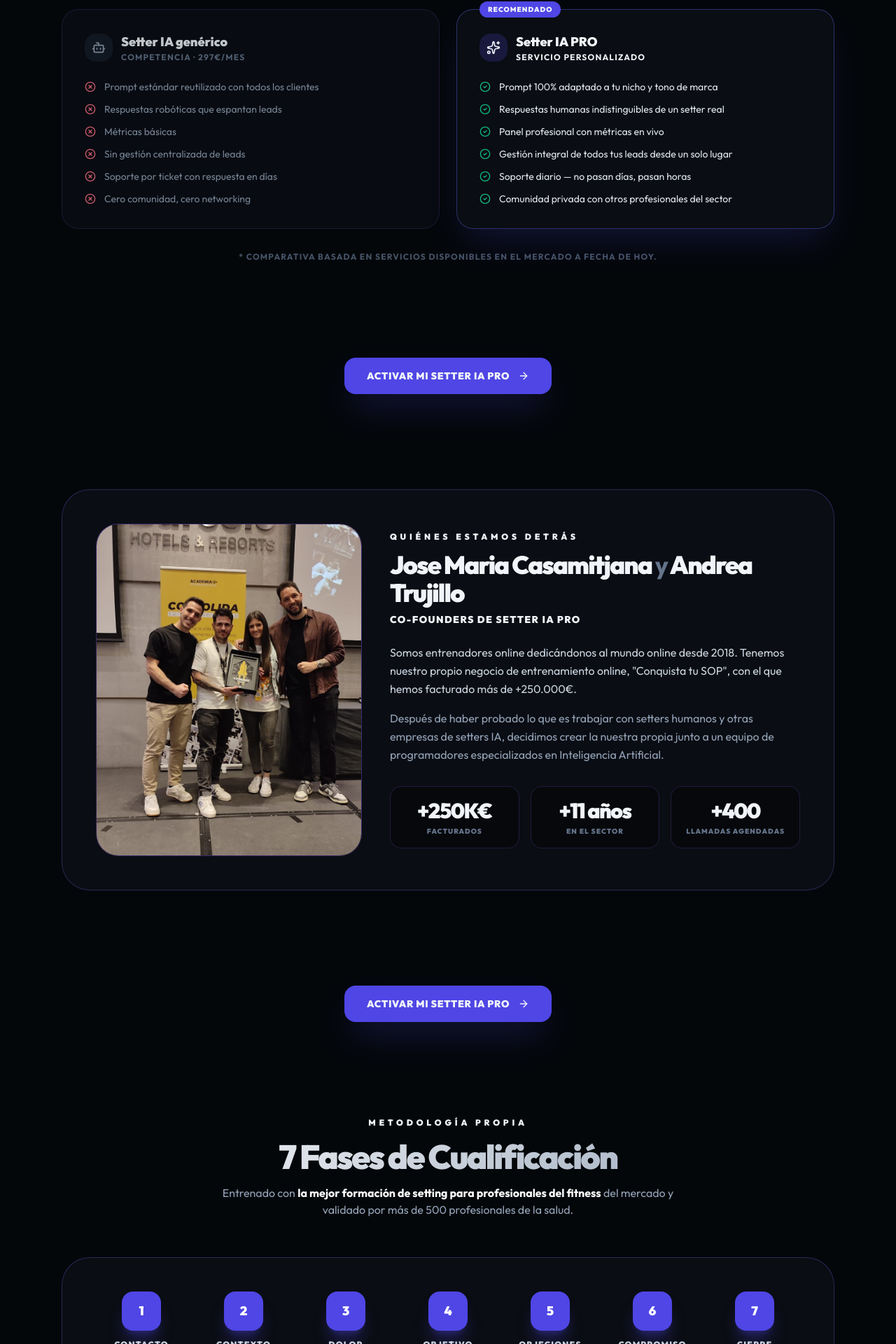
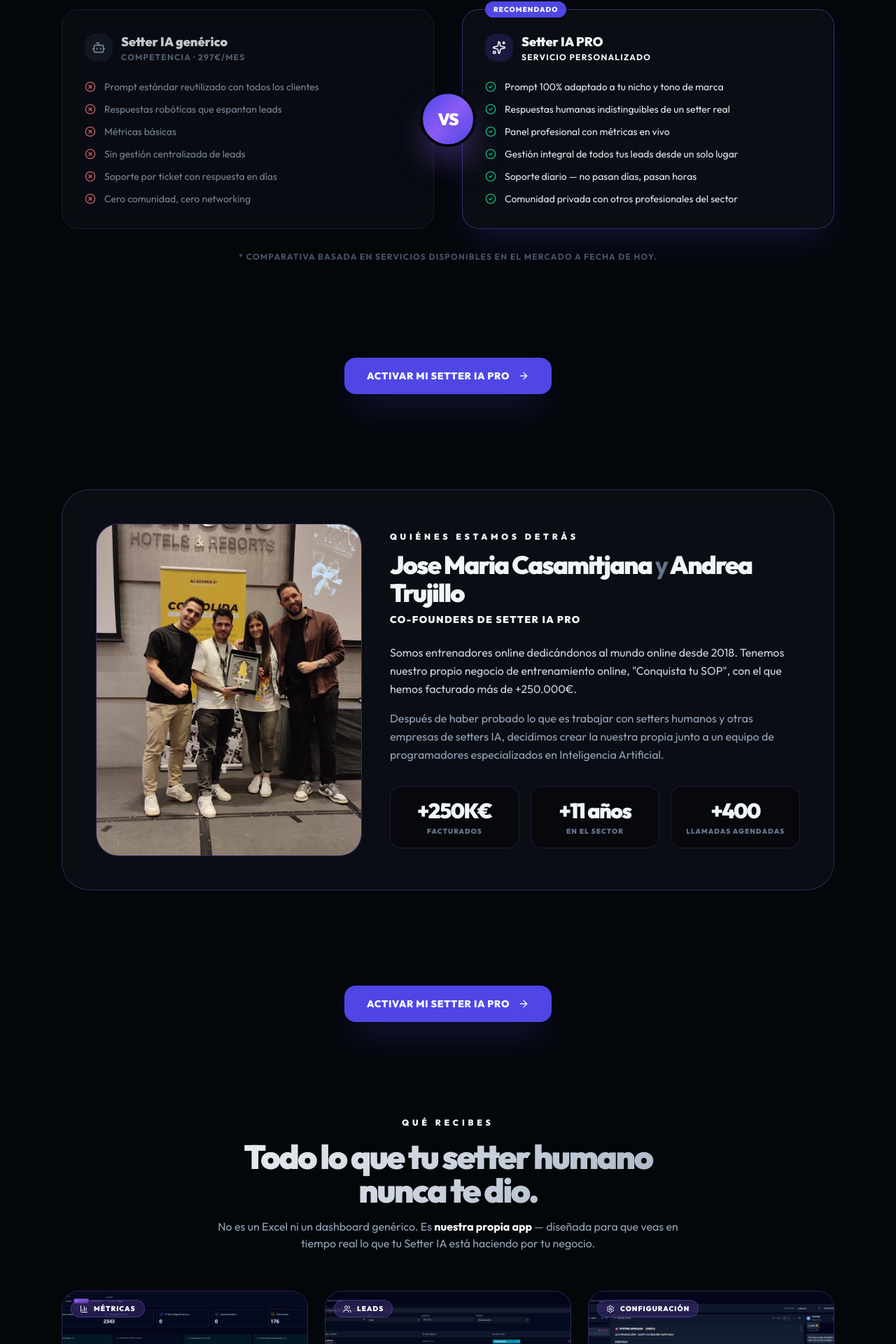
Before and after one commit to holaautomatiapro-hub/landing-setter-ia, a React (Vite) app: page / in a window 1280 px wide. Shown: the part 2735-4655 px from the top of the page at 70% size. Built offline with nearby package versions, Linux system fonts and the light colour scheme.

Commit message:
Remove 7 phases section; animate comparativa with VS badge sliding from sides

```diff
--- a/src/LandingSetterIA.tsx
+++ b/src/LandingSetterIA.tsx
@@ -26,6 +26,27 @@
   GraduationCap,
   Settings,
 } from 'lucide-react';
+
+// Hook que devuelve true cuando el ref entra en el viewport (una sola vez)
+const useInView = (threshold = 0.25) => {
+  const ref = useRef<HTMLDivElement>(null);
+  const [inView, setInView] = useState(false);
+  useEffect(() => {
+    if (!ref.current || inView) return;
+    const observer = new IntersectionObserver(
+      ([entry]) => {
+        if (entry.isIntersecting) {
+          setInView(true);
+          observer.disconnect();
+        }
+      },
+      { threshold }
+    );
+    observer.observe(ref.current);
+    return () => observer.disconnect();
+  }, [threshold, inView]);
+  return { ref, inView };
+};
 
 // Componente que cuenta de 0 al valor final cuando entra en el viewport
 const AnimatedCounter: React.FC<{ value: number; prefix?: string; suffix?: string; duration?: number }> = ({
@@ -83,6 +104,107 @@
     </a>
   </div>
 );
+
+const ComparativaSection: React.FC = () => {
+  const { ref, inView } = useInView(0.2);
+  return (
+    <section id="comparativa" ref={ref} className="relative z-10 max-w-6xl mx-auto px-6 py-24 overflow-hidden">
+      <div className="text-center mb-16">
+        <p className="text-primary-400 font-black text-xs uppercase tracking-[0.4em] mb-4">Comparativa</p>
+        <h2 className="text-4xl md:text-5xl font-black tracking-tighter premium-gradient-text mb-4">
+          Setter genérico vs. Setter IA PRO
+        </h2>
+        <p className="text-slate-400 max-w-2xl mx-auto">
+          La mayoría de soluciones del mercado son bots genéricos.
+          Nuestro setter se construye específicamente para tu negocio.
+        </p>
+      </div>
+
+      <div className="relative grid md:grid-cols-2 gap-6 md:gap-10">
+        {/* Competencia — entra desde la izquierda */}
+        <div
+          className={`glass-card p-8 rounded-3xl border border-brand-violet/20 opacity-80 transition-all duration-[900ms] ease-out ${
+            inView ? 'translate-x-0 opacity-80' : '-translate-x-32 opacity-0'
+          }`}
+        >
+          <div className="flex items-center gap-3 mb-2">
+            <div className="w-10 h-10 rounded-2xl bg-slate-700/30 flex items-center justify-center">
+              <Bot size={20} className="text-slate-400" />
+            </div>
+            <div>
+              <h3 className="font-black text-lg">Setter IA genérico</h3>
+              <p className="text-xs text-slate-500 uppercase tracking-widest font-bold">Competencia · 297€/mes</p>
+            </div>
+          </div>
+          <ul className="space-y-3 mt-6">
+            {[
+              'Prompt estándar reutilizado con todos los clientes',
+              'Respuestas robóticas que espantan leads',
+              'Métricas básicas',
+              'Sin gestión centralizada de leads',
+              'Soporte por ticket con respuesta en días',
+              'Cero comunidad, cero networking',
+            ].map((t, i) => (
+              <li key={i} className="flex items-start gap-3 text-sm text-slate-400">
+                <XCircle size={16} className="text-rose-400 mt-0.5 flex-shrink-0" />
+                <span>{t}</span>
+              </li>
+            ))}
+          </ul>
+        </div>
+
+        {/* Nosotros — entra desde la derecha */}
+        <div
+          className={`relative glass-card p-8 rounded-3xl border border-primary-500/40 shadow-2xl shadow-primary-600/20 transition-all duration-[900ms] ease-out ${
+            inView ? 'translate-x-0 opacity-100' : 'translate-x-32 opacity-0'
+          }`}
+        >
+          <div className="absolute -top-3 left-8 px-3 py-1 rounded-full bg-primary-600 text-[10px] font-black uppercase tracking-widest">
+            Recomendado
+          </div>
+          <div className="flex items-center gap-3 mb-2">
+            <div className="w-10 h-10 rounded-2xl bg-primary-600/20 flex items-center justify-center">
+              <Sparkles size={20} className="text-primary-400" />
+            </div>
+            <div>
+              <h3 className="font-black text-lg">Setter IA PRO</h3>
+              <p className="text-xs text-primary-400 uppercase tracking-widest font-bold">Servicio personalizado</p>
+            </div>
+          </div>
+          <ul className="space-y-3 mt-6">
+            {[
+              'Prompt 100% adaptado a tu nicho y tono de marca',
+              'Respuestas humanas indistinguibles de un setter real',
+              'Panel profesional con métricas en vivo',
+              'Gestión integral de todos tus leads desde un solo lugar',
+              'Soporte diario — no pasan días, pasan horas',
+              'Comunidad privada con otros profesionales del sector',
+            ].map((t, i) => (
+              <li key={i} className="flex items-start gap-3 text-sm text-slate-200">
+                <CheckCircle2 size={16} className="text-brand-emerald mt-0.5 flex-shrink-0" />
+                <span>{t}</span>
+              </li>
+            ))}
+          </ul>
+        </div>
+
+        {/* VS centro */}
+        <div
+          className={`hidden md:flex absolute left-1/2 top-1/2 -translate-x-1/2 -translate-y-1/2 z-10 items-center justify-center w-20 h-20 rounded-full bg-gradient-to-br from-primary-600 via-brand-violet to-primary-600 shadow-2xl shadow-brand-violet/60 border-4 border-background transition-all duration-700 ease-out ${
+            inView ? 'scale-100 opacity-100 rotate-0' : 'scale-0 opacity-0 rotate-180'
+          }`}
+          style={{ transitionDelay: inView ? '600ms' : '0ms' }}
+        >
+          <span className="text-2xl font-black tracking-tighter text-white drop-shadow-lg">VS</span>
+        </div>
+      </div>
+
+      <p className="text-center text-xs text-slate-600 mt-8 uppercase tracking-widest font-bold">
+        * Comparativa basada en servicios disponibles en el mercado a fecha de hoy.
+      </p>
+    </section>
+  );
+};
 
 // Vídeos disponibles (sube el archivo a public/testimonios/videos/{n}.mp4 y añade el número aquí)
 // Testimonios en vídeo de YouTube (Shorts).
@@ -247,83 +369,7 @@
       <InlineCta />
 
       {/* COMPARATIVA */}
-      <section id="comparativa" className="relative z-10 max-w-6xl mx-auto px-6 py-24">
-        <div className="text-center mb-16">
-          <p className="text-primary-400 font-black text-xs uppercase tracking-[0.4em] mb-4">Comparativa</p>
-          <h2 className="text-4xl md:text-5xl font-black tracking-tighter premium-gradient-text mb-4">
-            Setter genérico vs. Setter IA PRO
-          </h2>
-          <p className="text-slate-400 max-w-2xl mx-auto">
-            La mayoría de soluciones del mercado son bots genéricos.
-            Nuestro setter se construye específicamente para tu negocio.
-          </p>
-        </div>
-
-        <div className="grid md:grid-cols-2 gap-6">
-          {/* Competencia */}
-          <div className="glass-card p-8 rounded-3xl border border-brand-violet/20 opacity-80">
-            <div className="flex items-center gap-3 mb-2">
-              <div className="w-10 h-10 rounded-2xl bg-slate-700/30 flex items-center justify-center">
-                <Bot size={20} className="text-slate-400" />
-              </div>
-              <div>
-                <h3 className="font-black text-lg">Setter IA genérico</h3>
-                <p className="text-xs text-slate-500 uppercase tracking-widest font-bold">Competencia · 297€/mes</p>
-              </div>
-            </div>
-            <ul className="space-y-3 mt-6">
-              {[
-                'Prompt estándar reutilizado con todos los clientes',
-                'Respuestas robóticas que espantan leads',
-                'Métricas básicas',
-                'Sin gestión centralizada de leads',
-                'Soporte por ticket con respuesta en días',
-                'Cero comunidad, cero networking',
-              ].map((t, i) => (
-                <li key={i} className="flex items-start gap-3 text-sm text-slate-400">
-                  <XCircle size={16} className="text-rose-400 mt-0.5 flex-shrink-0" />
-                  <span>{t}</span>
-                </li>
-              ))}
-            </ul>
-          </div>
-
-          {/* Nosotros */}
-          <div className="relative glass-card p-8 rounded-3xl border border-primary-500/40 shadow-2xl shadow-primary-600/20">
-            <div className="absolute -top-3 left-8 px-3 py-1 rounded-full bg-primary-600 text-[10px] font-black uppercase tracking-widest">
-              Recomendado
-            </div>
-            <div className="flex items-center gap-3 mb-2">
-              <div className="w-10 h-10 rounded-2xl bg-primary-600/20 flex items-center justify-center">
-                <Sparkles size={20} className="text-primary-400" />
-              </div>
-              <div>
-                <h3 className="font-black text-lg">Setter IA PRO</h3>
-                <p className="text-xs text-primary-400 uppercase tracking-widest font-bold">Servicio personalizado</p>
-              </div>
-            </div>
-            <ul className="space-y-3 mt-6">
-              {[
-                'Prompt 100% adaptado a tu nicho y tono de marca',
-                'Respuestas humanas indistinguibles de un setter real',
-                'Panel profesional con métricas en vivo',
-                'Gestión integral de todos tus leads desde un solo lugar',
-                'Soporte diario — no pasan días, pasan horas',
-                'Comunidad privada con otros profesionales del sector',
-              ].map((t, i) => (
-                <li key={i} className="flex items-start gap-3 text-sm text-slate-200">
-                  <CheckCircle2 size={16} className="text-brand-emerald mt-0.5 flex-shrink-0" />
-                  <span>{t}</span>
-                </li>
-              ))}
-            </ul>
-          </div>
-        </div>
-
-        <p className="text-center text-xs text-slate-600 mt-8 uppercase tracking-widest font-bold">
-          * Comparativa basada en servicios disponibles en el mercado a fecha de hoy.
-        </p>
-      </section>
+      <ComparativaSection />
 
       <InlineCta />
 
@@ -376,50 +422,6 @@
                 ))}
               </div>
             </div>
-          </div>
-        </div>
-      </section>
-
-      <InlineCta />
-
-      {/* 7 FASES DE CUALIFICACIÓN */}
-      <section className="relative z-10 max-w-6xl mx-auto px-6 py-24">
-        <div className="text-center mb-14">
-          <p className="text-primary-400 font-black text-xs uppercase tracking-[0.4em] mb-4">Metodología propia</p>
-          <h2 className="text-4xl md:text-5xl font-black tracking-tighter premium-gradient-text mb-4">
-            7 Fases de Cualificación
-          </h2>
-          <p className="text-slate-400 max-w-2xl mx-auto">
-            Entrenado con <span className="text-white font-bold">la mejor formación de setting para profesionales del fitness</span>{' '}
-            del mercado y validado por más de 500 profesionales de la salud.
-          </p>
-        </div>
-
-        <div className="glass-card rounded-[2.5rem] p-8 md:p-12 border border-brand-violet/30">
-          <div className="grid grid-cols-2 md:grid-cols-4 lg:grid-cols-7 gap-4 mb-10">
-            {[
-              'Contacto',
-              'Contexto',
-              'Dolor',
-              'Objetivo',
-              'Objeciones',
-              'Compromiso',
-              'Cierre',
-            ].map((phase, i) => (
-              <div key={i} className="relative flex flex-col items-center text-center">
-                <div className="w-14 h-14 rounded-2xl bg-primary-600 flex items-center justify-center text-white font-black text-lg shadow-xl shadow-primary-600/30 mb-3">
-                  {i + 1}
-                </div>
-                <p className="text-xs font-black uppercase tracking-widest text-slate-300">{phase}</p>
-              </div>
-            ))}
-          </div>
-
-          <div className="flex items-center justify-center gap-3 pt-6 border-t border-brand-violet/20">
-            <GraduationCap size={18} className="text-brand-emerald" />
-            <p className="text-xs font-bold text-slate-400 text-center">
-              Sistema validado y entrenado con la mejor formación de setting del sector fitness.
-            </p>
           </div>
         </div>
       </section>
```
